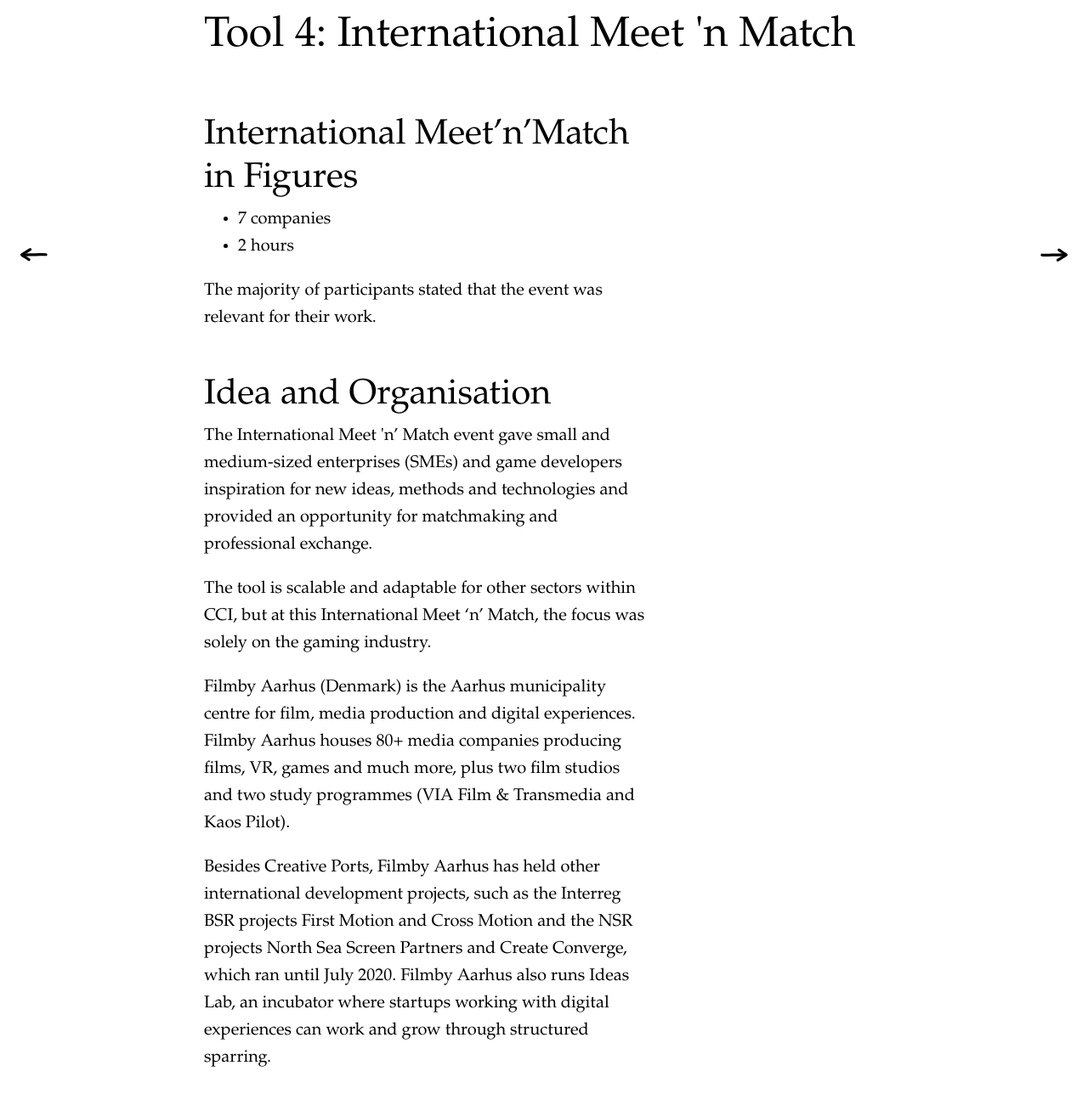
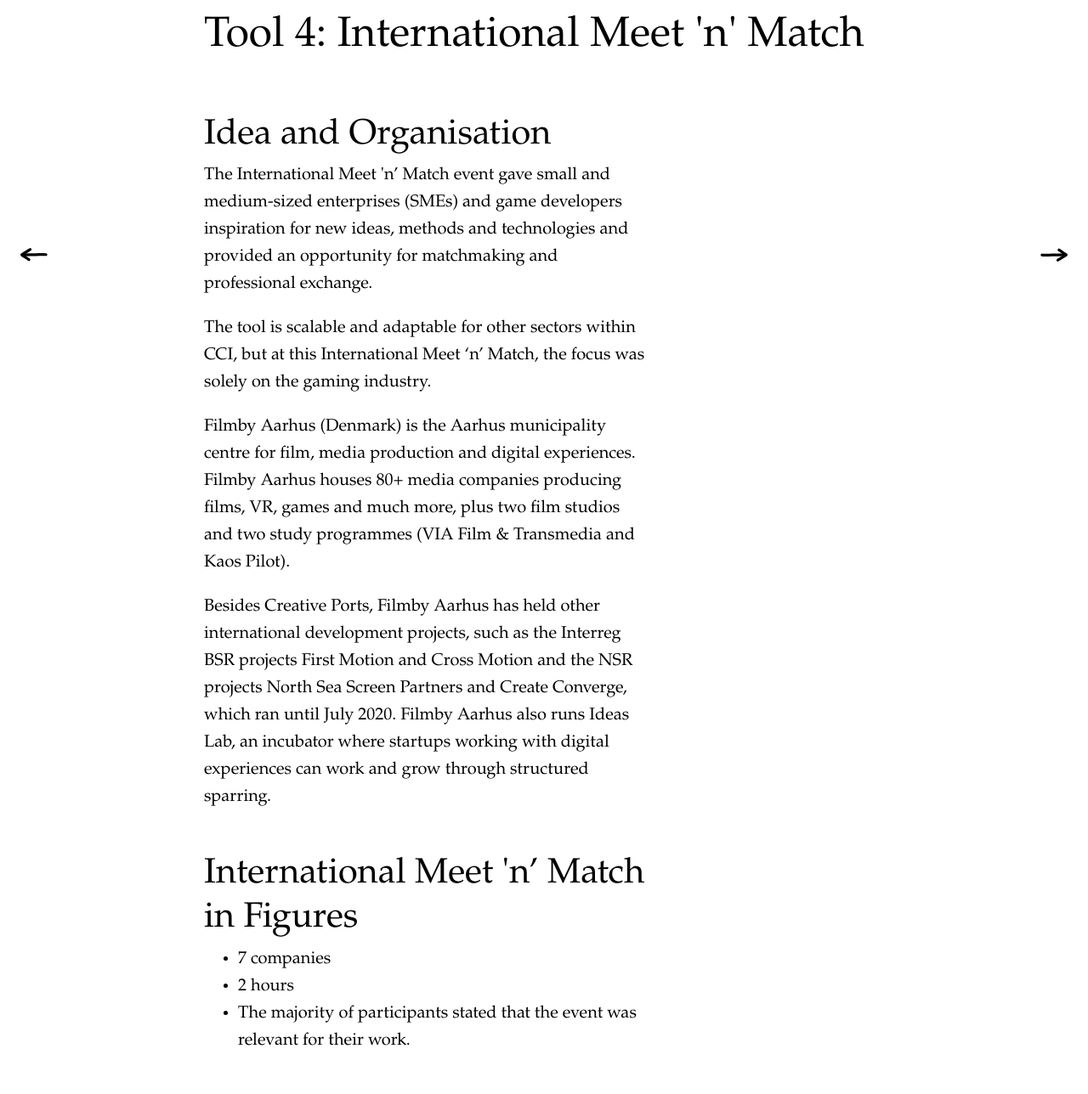
Before and after one commit to mediaev/creativeportscatalogue, an Eleventy site: page content/chapters/tool_4.md in a window 1280 px wide. Shown: the part 116-1404 px from the top of the page at 85% size. Built offline with nearby package versions, Linux system fonts and the light colour scheme; Eleventy itself is replaced by a stand-in of ours; files that its build step writes are made by us from their sources.

Commit message:
Update tool_4.md

```diff
--- a/content/chapters/tool_4.md
+++ b/content/chapters/tool_4.md
@@ -1,14 +1,7 @@
 ---
-title: "Tool 4: International Meet 'n Match"
+title: "Tool 4: International Meet 'n' Match"
 weight: 5
 ---
-
-## International Meet'n’Match in Figures
-
-* 7 companies
-* 2 hours
-
-The majority of participants stated that the event was relevant for their work.
 
 ## Idea and Organisation
 
@@ -20,6 +13,11 @@
 
 Besides Creative Ports, Filmby Aarhus has held other international development projects, such as the Interreg BSR projects First Motion and Cross Motion and the NSR projects North Sea Screen Partners and Create Converge, which ran until July 2020. Filmby Aarhus also runs Ideas Lab, an incubator where startups working with digital experiences can work and grow through structured sparring.
 
+## International Meet 'n’ Match in Figures
+
+* 7 companies
+* 2 hours
+* The majority of participants stated that the event was relevant for their work.
 
 ## Aim and Target Group
 
```
